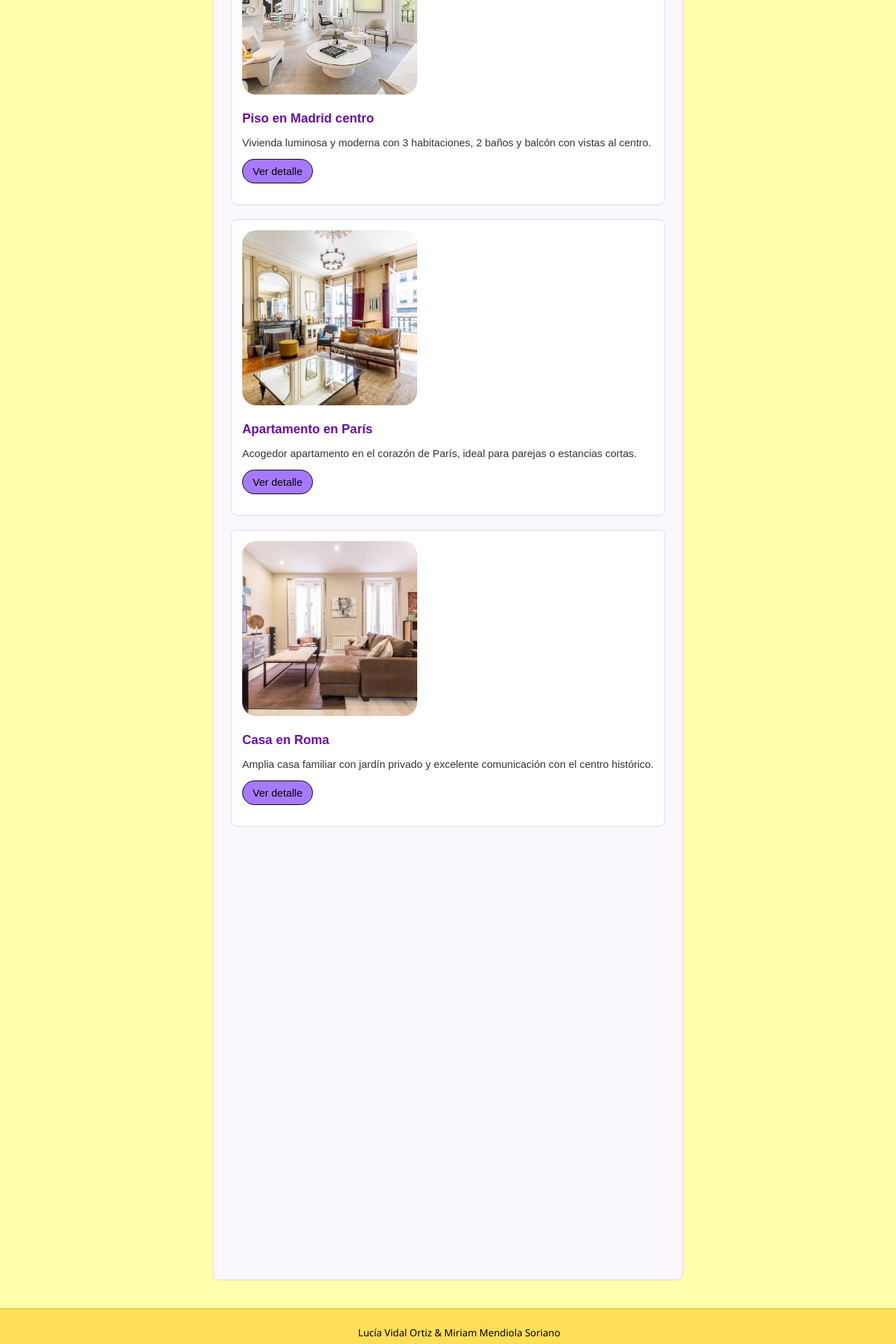
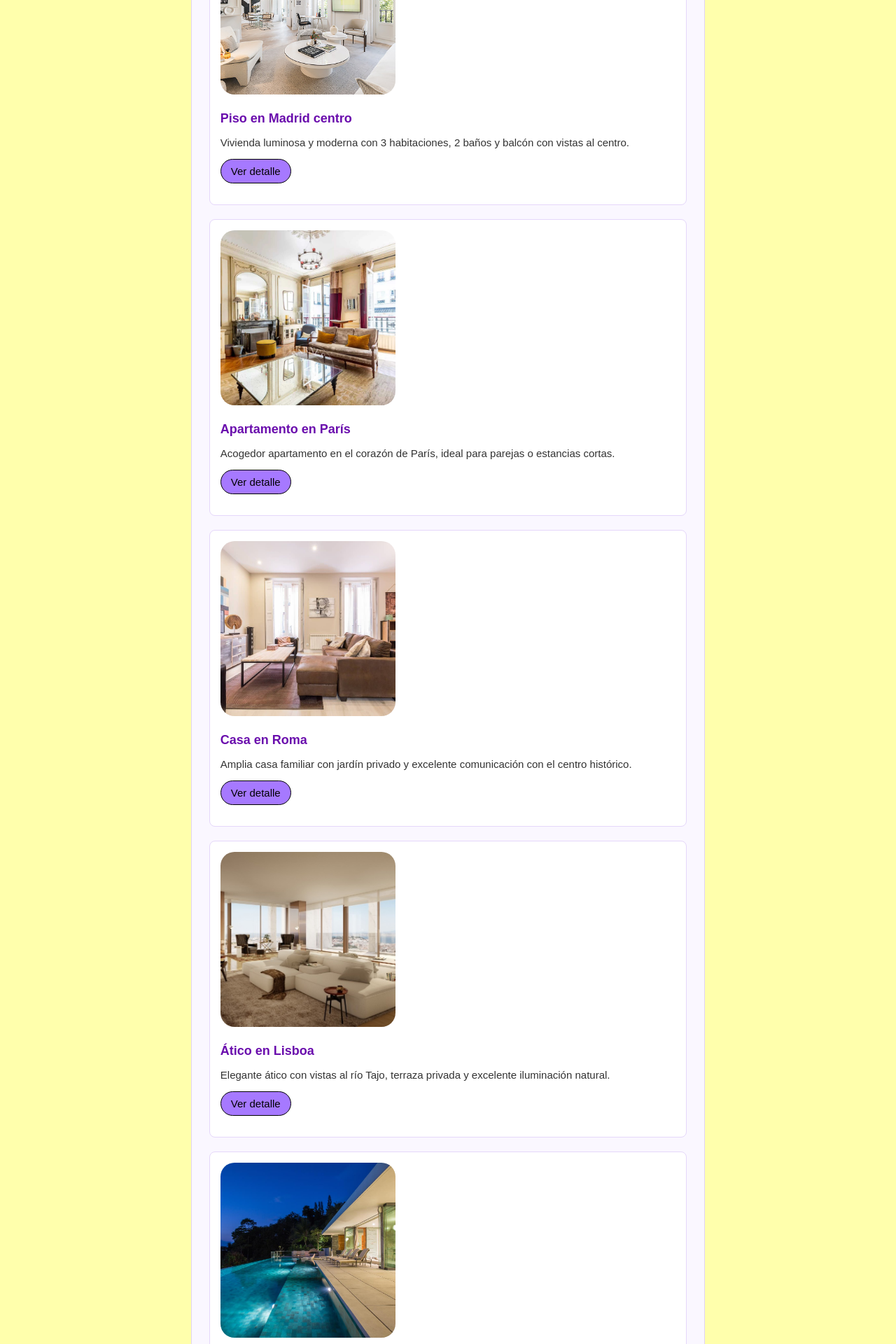
Before and after one commit to Opalo97/practicas_daw, a PHP site: page / in a window 1280 px wide. Shown: the part 640-2560 px from the top of the page at 70% size. Run offline with PHP 8.4, Linux system fonts and the light colour scheme; some libraries are stand-ins or nearby versions.

Commit message:
subida de cambios de la corrección de la p5 - lucia

```diff
--- a/aviso.html
+++ b/aviso.html
@@ -14,6 +14,7 @@
   <link rel="stylesheet" href="print.css" media="print">
   <link rel="alternate stylesheet" href="accesible.css" title="Accesible">
   <link rel="alternate stylesheet" href="alto-contraste.css" title="Modo Alto Contraste">
+  <link rel="alternate stylesheet" href="letra_grande.css" title="Letra Grande">
 </head>
 
 <body>
--- a/cuenta.html
+++ b/cuenta.html
@@ -13,6 +13,8 @@
   <link rel="stylesheet" href="print.css" media="print">
   <link rel="alternate stylesheet" href="accesible.css" title="Accesible">
   <link rel="alternate stylesheet" href="alto-contraste.css" title="Modo Alto Contraste">
+  <link rel="alternate stylesheet" href="letra_grande.css" title="Letra Grande">
+
 </head>
 
 <body>
--- a/detalle_anuncio.html
+++ b/detalle_anuncio.html
@@ -13,6 +13,8 @@
   <link rel="stylesheet" href="print.css" media="print">
   <link rel="alternate stylesheet" href="accesible.css" title="Accesible">
   <link rel="alternate stylesheet" href="alto-contraste.css" title="Modo Alto Contraste">
+  <link rel="alternate stylesheet" href="letra_grande.css" title="Letra Grande">
+
 </head>
 
 <body>
--- a/en-mensaje.html
+++ b/en-mensaje.html
@@ -13,6 +13,8 @@
   <link rel="stylesheet" href="print.css" media="print">
   <link rel="alternate stylesheet" href="accesible.css" title="Accesible">
   <link rel="alternate stylesheet" href="alto-contraste.css" title="Modo Alto Contraste">
+  <link rel="alternate stylesheet" href="letra_grande.css" title="Letra Grande">
+
 </head>
 
 <body>
--- a/enviar_mensaje.html
+++ b/enviar_mensaje.html
@@ -13,6 +13,8 @@
   <link rel="stylesheet" href="print.css" media="print">
   <link rel="alternate stylesheet" href="accesible.css" title="Accesible">
   <link rel="alternate stylesheet" href="alto-contraste.css" title="Modo Alto Contraste">
+  <link rel="alternate stylesheet" href="letra_grande.css" title="Letra Grande">
+
 </head>
 
 <body>
--- a/f.busqueda.html
+++ b/f.busqueda.html
@@ -13,6 +13,8 @@
   <link rel="stylesheet" href="print.css" media="print">
   <link rel="alternate stylesheet" href="accesible.css" title="Accesible">
   <link rel="alternate stylesheet" href="alto-contraste.css" title="Modo Alto Contraste">
+  <link rel="alternate stylesheet" href="letra_grande.css" title="Letra Grande">
+
 </head>
 
 
--- a/index.html
+++ b/index.html
@@ -14,6 +14,8 @@
   <link rel="stylesheet" href="print.css" media="print">
   <link rel="alternate stylesheet" href="accesible.css" title="Accesible">
   <link rel="alternate stylesheet" href="alto-contraste.css" title="Modo Alto Contraste">
+  <link rel="alternate stylesheet" href="letra_grande.css" title="Letra Grande">
+
 </head>
 
 <body>
@@ -95,6 +97,24 @@
         <p>Amplia casa familiar con jardín privado y excelente comunicación con el centro histórico.</p>
         <p><a class="enlaces" href="detalle_anuncio.html">Ver detalle</a></p>
       </article>
+
+      <article>
+        <div class="imagen_principal">
+          <img src="img/foto_piso5.jpeg" alt="Ático en Lisboa">
+        </div>
+        <h4>Ático en Lisboa</h4>
+        <p>Elegante ático con vistas al río Tajo, terraza privada y excelente iluminación natural.</p>
+        <p><a class="enlaces" href="detalle_anuncio.html">Ver detalle</a></p>
+      </article>
+
+      <article>
+        <div class="imagen_principal">
+          <img src="img/foto_piso6.jpeg" alt="Chalet en Berlín">
+        </div>
+        <h4>Chalet en Berlín</h4>
+        <p>Acogedor chalet rodeado de zonas verdes, ideal para familias y con fácil acceso al centro urbano.</p>
+        <p><a class="enlaces" href="detalle_anuncio.html">Ver detalle</a></p>
+      </article>
     </section>
   </main>
 
--- /dev/null
+++ b/letra_grande.css
@@ -0,0 +1,56 @@
+/* ===========================================================
+   AJUSTE DE TAMAÑOS DE FUENTE PARA MEJOR LEGIBILIDAD
+   =========================================================== */
+
+@import url("basic.css");
+
+html {
+  font-size: 20px !important;
+  line-height: 1.8 !important;
+}
+
+/* Títulos */
+h1 {
+  font-size: 2.2rem !important;
+}
+
+h2 {
+  font-size: 1.8rem !important;
+}
+
+h3 {
+  font-size: 1.4rem !important;
+}
+
+h4, h5, h6 {
+  font-size: 1.2rem !important;
+}
+
+/* Párrafos y listas */
+p, li, dd, dt, label {
+  font-size: 1.1rem !important;
+}
+
+/* Formularios */
+input, select, textarea, button {
+  font-size: 1.05rem !important;
+}
+
+/* Navegación */
+nav a, .breadcrumb {
+  font-size: 1.1rem !important;
+}
+
+/* Footer */
+footer {
+  font-size: 1rem !important;
+}
+
+
+p, ul, ol, dl, fieldset {
+  margin-bottom: 1.2em !important;
+}
+
+section, article {
+  margin-bottom: 2em !important;
+}
--- a/login.html
+++ b/login.html
@@ -13,6 +13,8 @@
   <link rel="stylesheet" href="print.css" media="print">
   <link rel="alternate stylesheet" href="accesible.css" title="Accesible">
   <link rel="alternate stylesheet" href="alto-contraste.css" title="Modo Alto Contraste">
+  <link rel="alternate stylesheet" href="letra_grande.css" title="Letra Grande">
+
 </head>
 
 <body>
--- a/mis_mensajes.html
+++ b/mis_mensajes.html
@@ -13,6 +13,8 @@
   <link rel="stylesheet" href="print.css" media="print">
   <link rel="alternate stylesheet" href="accesible.css" title="Accesible">
   <link rel="alternate stylesheet" href="alto-contraste.css" title="Modo Alto Contraste">
+  <link rel="alternate stylesheet" href="letra_grande.css" title="Letra Grande">
+
 </head>
 
 <body>
--- a/respuesta_folleto.html
+++ b/respuesta_folleto.html
@@ -13,6 +13,8 @@
   <link rel="stylesheet" href="print.css" media="print">
   <link rel="alternate stylesheet" href="accesible.css" title="Accesible">
   <link rel="alternate stylesheet" href="alto-contraste.css" title="Modo Alto Contraste">
+  <link rel="alternate stylesheet" href="letra_grande.css" title="Letra Grande">
+
 </head>
 
 <body>
--- a/resultado.html
+++ b/resultado.html
@@ -13,6 +13,7 @@
   <link rel="stylesheet" href="print.css" media="print">
   <link rel="alternate stylesheet" href="accesible.css" title="Accesible">
   <link rel="alternate stylesheet" href="alto-contraste.css" title="Modo Alto Contraste">
+  <link rel="alternate stylesheet" href="letra_grande.css" title="Letra Grande">
 
 </head>
 
--- a/signup.html
+++ b/signup.html
@@ -13,6 +13,8 @@
   <link rel="stylesheet" href="print.css" media="print">
   <link rel="alternate stylesheet" href="accesible.css" title="Accesible">
   <link rel="alternate stylesheet" href="alto-contraste.css" title="Modo Alto Contraste">
+  <link rel="alternate stylesheet" href="letra_grande.css" title="Letra Grande">
+
 </head>
 
 <body>
--- a/solicitar_folleto.html
+++ b/solicitar_folleto.html
@@ -13,6 +13,8 @@
   <link rel="stylesheet" href="print.css" media="print">
   <link rel="alternate stylesheet" href="accesible.css" title="Accesible">
   <link rel="alternate stylesheet" href="alto-contraste.css" title="Modo Alto Contraste">
+  <link rel="alternate stylesheet" href="letra_grande.css" title="Letra Grande">
+
 </head>
 
 <body>
```
Also changed, not shown: accesible.css (+11 -33 lines), index_no.html (+19 -0 lines), img/foto_piso5.jpeg (added), img/foto_piso6.jpeg (added).
